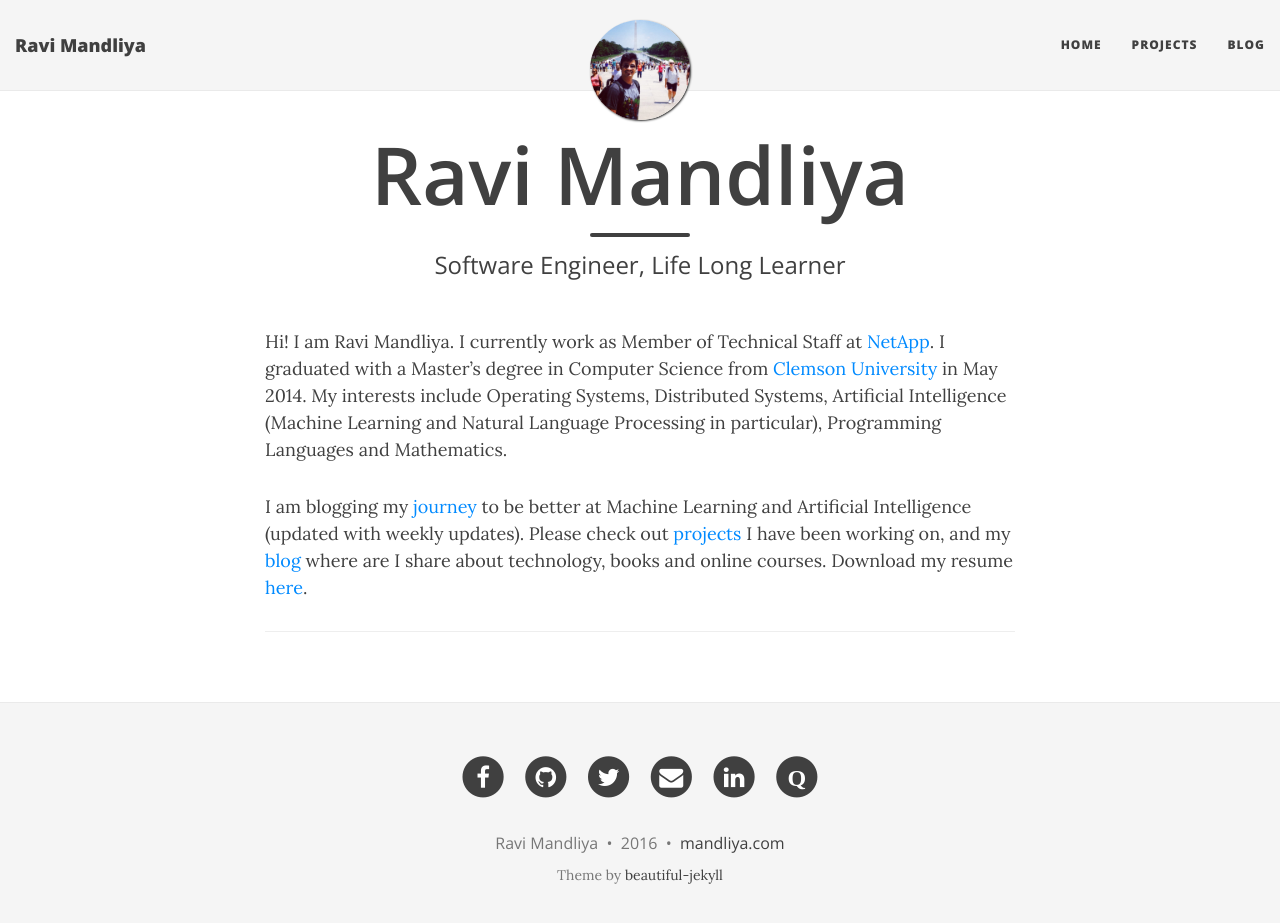
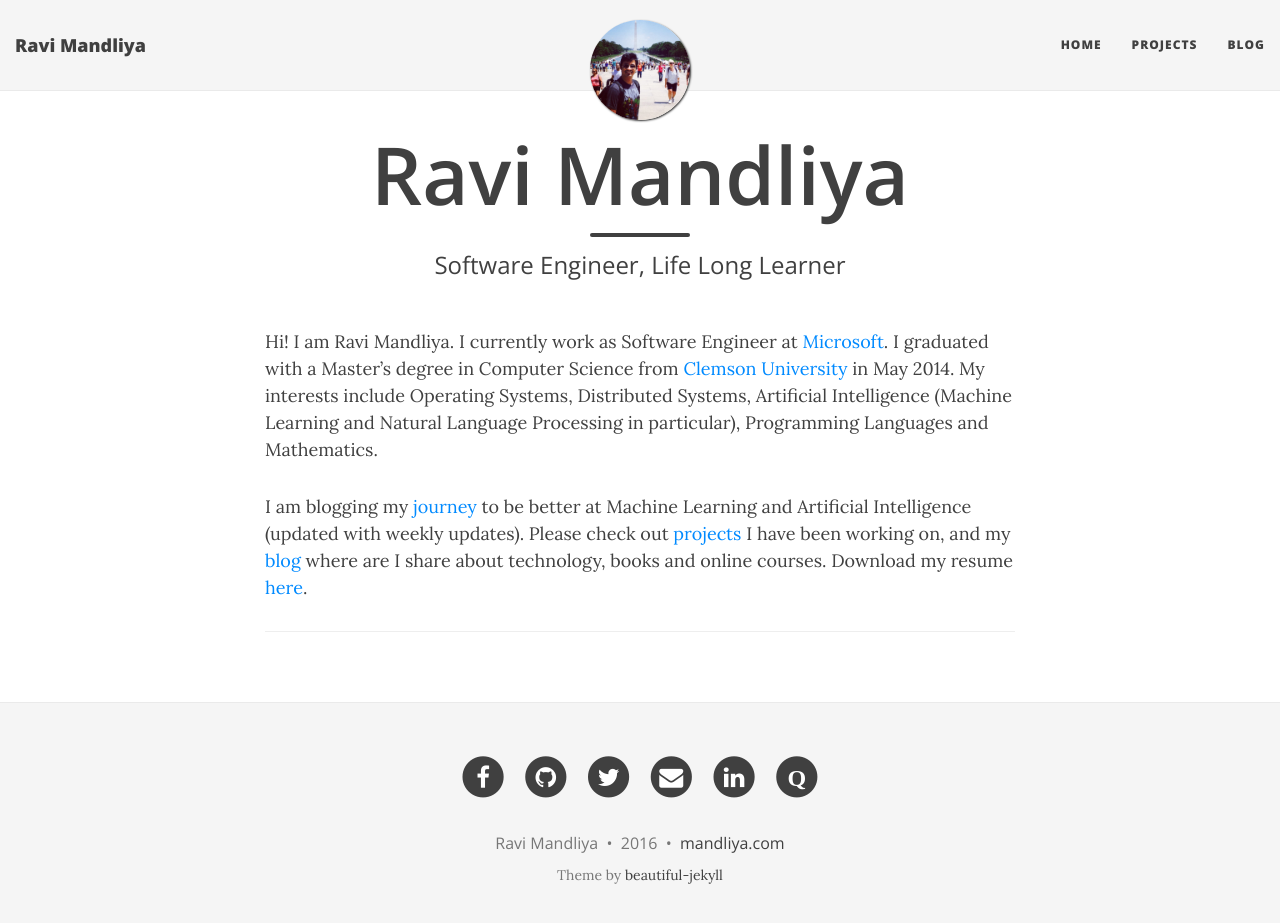
Before and after one commit to mandliya/mandliya.github.io.back, a Jekyll site: the page built from index.md, in a window 1280 px wide and 936 px high. Shown: the top 923 px of the window. Built offline with Jekyll 4.4.1, drawn with Linux system fonts in a browser that asks for light colours; nearby versions of some CDN libraries; the list of posts is cut into pages by our own code.

Commit message:
Update index.md

```diff
--- a/index.md
+++ b/index.md
@@ -4,7 +4,7 @@ title: Ravi Mandliya
 subtitle: Software Engineer, Life Long Learner
 ---
 
-Hi! I am Ravi Mandliya. I currently work as Member of Technical Staff at [NetApp](http://netapp.com). I graduated with a Master's degree in Computer Science from [Clemson University](http://clemson.edu) in May 2014. My interests include Operating Systems, Distributed Systems, Artificial Intelligence (Machine Learning and Natural Language Processing in particular), Programming Languages and Mathematics.
+Hi! I am Ravi Mandliya. I currently work as Software Engineer at [Microsoft](http://microsoft.com). I graduated with a Master's degree in Computer Science from [Clemson University](http://clemson.edu) in May 2014. My interests include Operating Systems, Distributed Systems, Artificial Intelligence (Machine Learning and Natural Language Processing in particular), Programming Languages and Mathematics.
 
 I am blogging my [journey](http://mandliya.github.io/ml-journey/) to be better at Machine Learning and Artificial Intelligence (updated with weekly updates).
 Please check out [projects]() I have been working on, and my [blog]() where are I share about technology, books and online courses. Download my resume [here](http://mandliya.github.io/res/CV.pdf).
```
